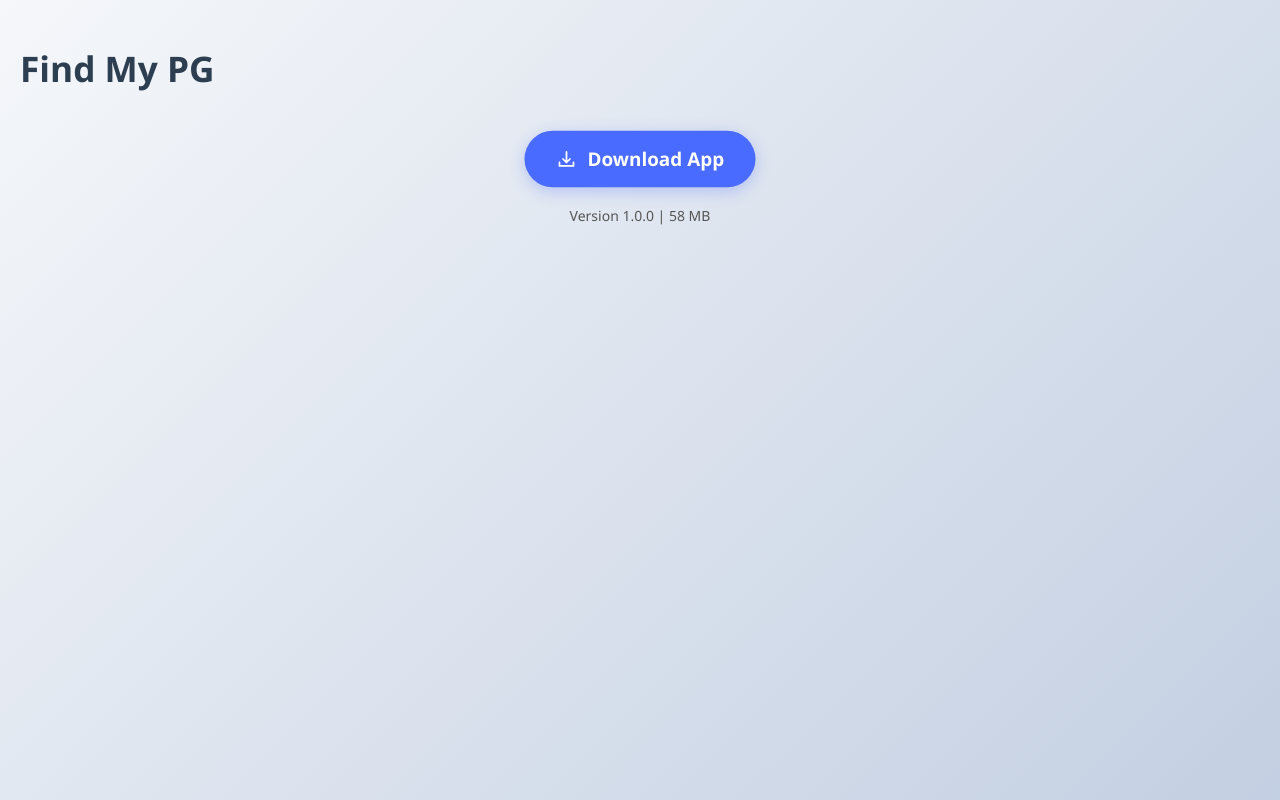
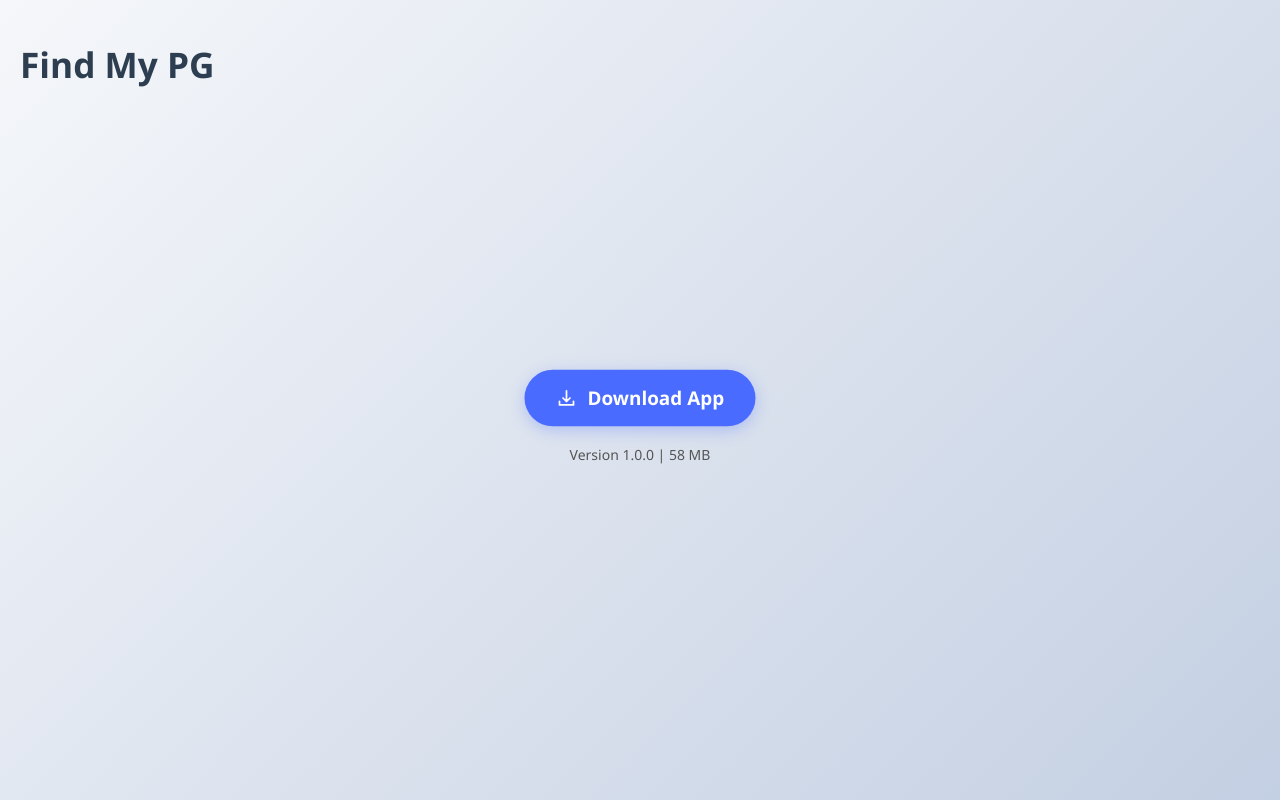
Before and after one commit to Ayush1665/Android-release, a plain HTML site: page index.html in a window 1280 px wide. Drawn offline with Linux system fonts and the light colour scheme.

Commit message:
Update index.html

```diff
--- a/index.html
+++ b/index.html
@@ -3,7 +3,7 @@
 <head>
   <meta charset="UTF-8">
   <meta name="viewport" content="width=device-width, initial-scale=1.0">
-  <title>Download apk</title>
+  <title>Find My PG - Download</title>
   <style>
     body {
       margin: 0;
@@ -12,27 +12,35 @@
       font-family: 'Segoe UI', Tahoma, Geneva, Verdana, sans-serif;
       padding: 20px;
       box-sizing: border-box;
+      display: flex;
+      flex-direction: column;
     }
 
     .header {
       text-align: left;
-      margin-bottom: 40px;
+      margin-bottom: auto; /* Pushes header to top */
+      padding-top: 20px;
     }
 
     .app-title {
       font-size: 2.2rem;
       font-weight: 700;
       color: #2c3e50;
-      margin-bottom: 5px;
+      margin: 0;
     }
 
+    .download-wrapper {
+      flex-grow: 1;
+      display: flex;
+      flex-direction: column;
+      justify-content: center;
+      align-items: center;
+      margin-top: -20px; /* Adjust this to fine-tune vertical position */
+    }
 
     .download-container {
-      display: flex;
-      flex-direction: column;
-      align-items: center;
-      justify-content: center;
-      flex-grow: 1;
+      text-align: center;
+      width: 100%;
     }
 
     .download-btn {
@@ -116,6 +124,7 @@
     <h1 class="app-title">Find My PG</h1>
   </div>
 
+  <div class="download-wrapper">
     <div class="download-container">
       <a href="app-release.apk" download class="download-btn pulse">
         <svg class="download-icon" width="20" height="20" viewBox="0 0 24 24" fill="none" xmlns="http://www.w3.org/2000/svg">
@@ -125,6 +134,7 @@
         <span class="download-text">Download App</span>
       </a>
       <p class="version-info">Version 1.0.0 | 58 MB</p>
+    </div>
   </div>
 
   <script>
```
Lines whose indentation alone changed are shown as unchanged.
